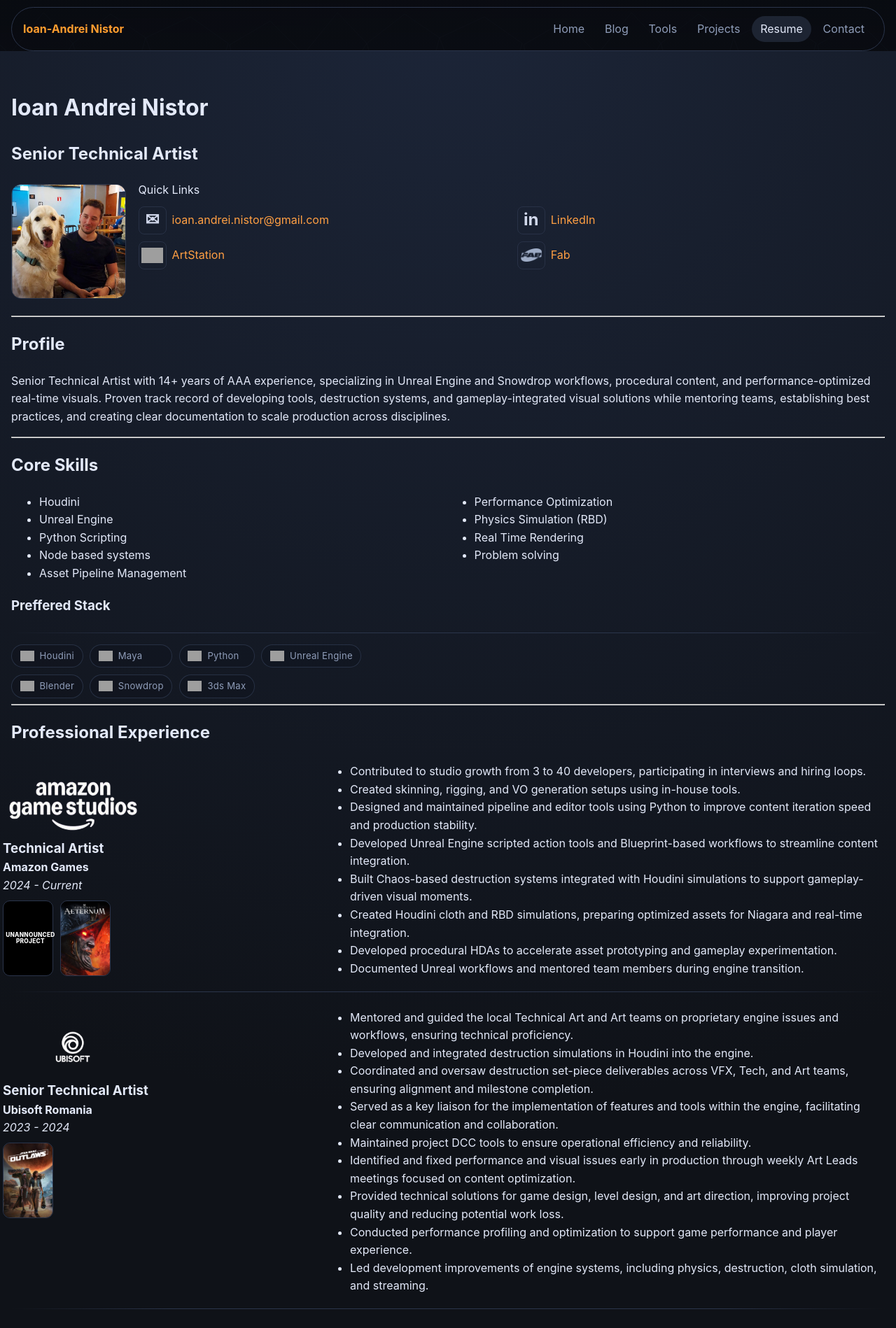
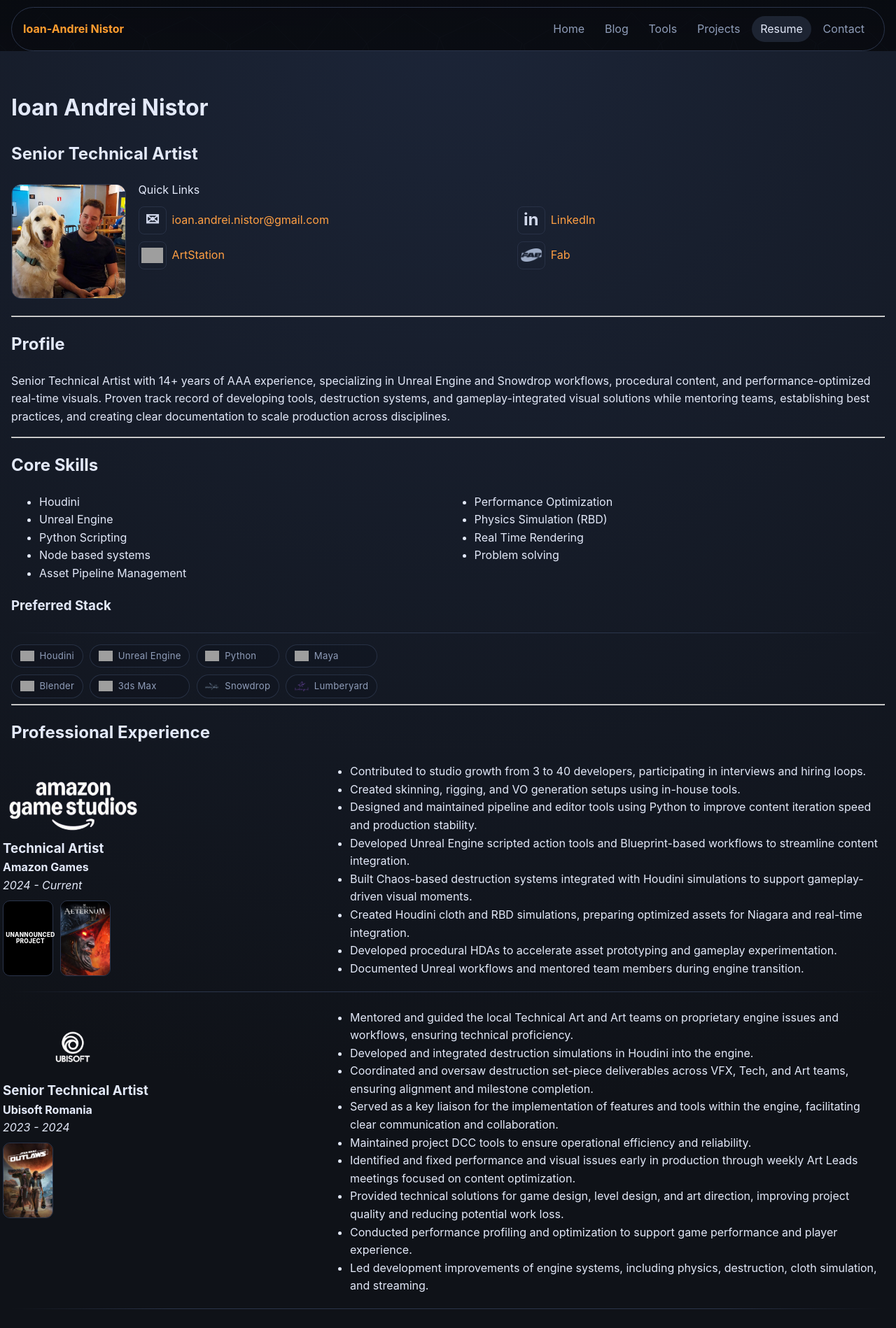
Before and after one commit to ianistor/ian_mywebsite, a Jekyll site: the page built from cv/index.md, in a window 1280 px wide. Shown: the top 1898 px of the page at 70% size. Built offline with Jekyll 4.4.1, drawn with Linux system fonts in a browser that asks for light colours; nearby versions of some CDN libraries; grey boxes are pictures that could not be loaded.

Commit message:
Align CV preferred stack with landing page

```diff
--- a/cv/index.md
+++ b/cv/index.md
@@ -58,17 +58,18 @@
 - Problem solving
 {: .cv-core-skills}
 
-### Preffered Stack
+### Preferred Stack
 
 <hr class="hero-stack-divider">
-<ul class="hero-stack-list cv-preferred-stack" aria-label="Preffered Stack">
-  <li><img src="https://cdn.simpleicons.org/houdini/FF4713" alt="" class="hero-stack-icon" loading="lazy" decoding="async"><span>Houdini</span></li>
-  <li><img src="https://cdn.simpleicons.org/autodeskmaya/37A5CC" alt="" class="hero-stack-icon" loading="lazy" decoding="async"><span>Maya</span></li>
+<ul class="hero-stack-list cv-preferred-stack" aria-label="Preferred Stack">
+  <li><img src="https://cdn.simpleicons.org/houdini/FF6A00" alt="" class="hero-stack-icon" loading="lazy" decoding="async"><span>Houdini</span></li>
+  <li><img src="https://cdn.simpleicons.org/unrealengine/FFFFFF" alt="" class="hero-stack-icon" loading="lazy" decoding="async"><span>Unreal Engine</span></li>
   <li><img src="https://cdn.simpleicons.org/python/3776AB" alt="" class="hero-stack-icon" loading="lazy" decoding="async"><span>Python</span></li>
-  <li><img src="https://cdn.simpleicons.org/unrealengine/FFFFFF" alt="" class="hero-stack-icon" loading="lazy" decoding="async"><span>Unreal Engine</span></li>
+  <li><img src="https://cdn.simpleicons.org/autodeskmaya/2AB4E8" alt="" class="hero-stack-icon" loading="lazy" decoding="async"><span>Maya</span></li>
   <li><img src="https://cdn.simpleicons.org/blender/F5792A" alt="" class="hero-stack-icon" loading="lazy" decoding="async"><span>Blender</span></li>
-  <li><img src="https://static.wikia.nocookie.net/logopedia/images/4/40/Snowdrop-2016.png/revision/latest?cb=20250728162817" alt="" class="hero-stack-icon" loading="lazy" decoding="async"><span>Snowdrop</span></li>
   <li><img src="https://images.seeklogo.com/logo-png/48/2/3ds-max-logo-png_seeklogo-482396.png" alt="" class="hero-stack-icon" loading="lazy" decoding="async"><span>3ds Max</span></li>
+  <li><img src="{{ '/assets/images/companieslogos/snowdrop.png' | relative_url }}" alt="" class="hero-stack-icon" loading="lazy" decoding="async"><span>Snowdrop</span></li>
+  <li><img src="{{ '/assets/images/companieslogos/lumberyard.png' | relative_url }}" alt="" class="hero-stack-icon" loading="lazy" decoding="async"><span>Lumberyard</span></li>
 </ul>
 
 ---
```
